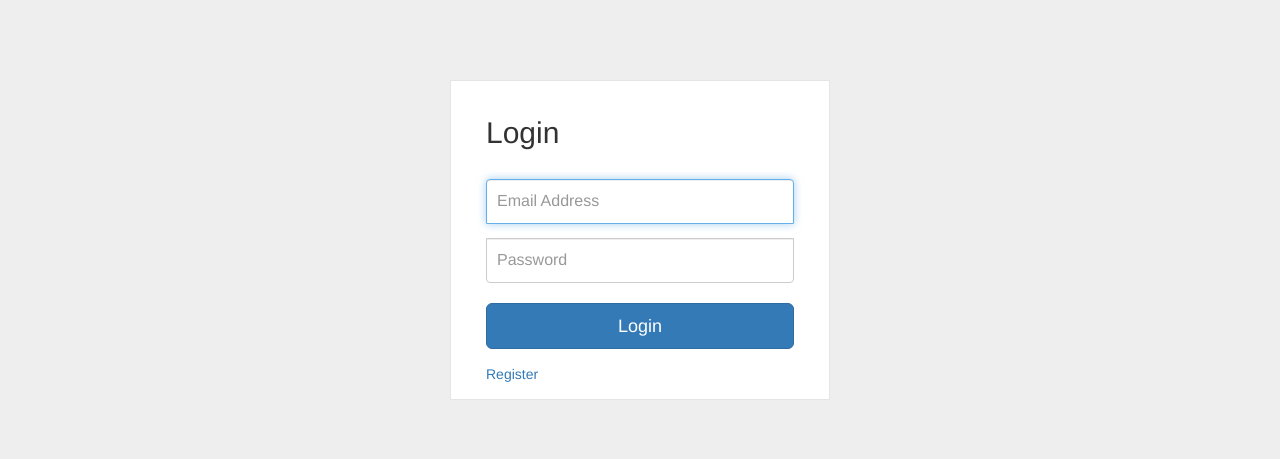
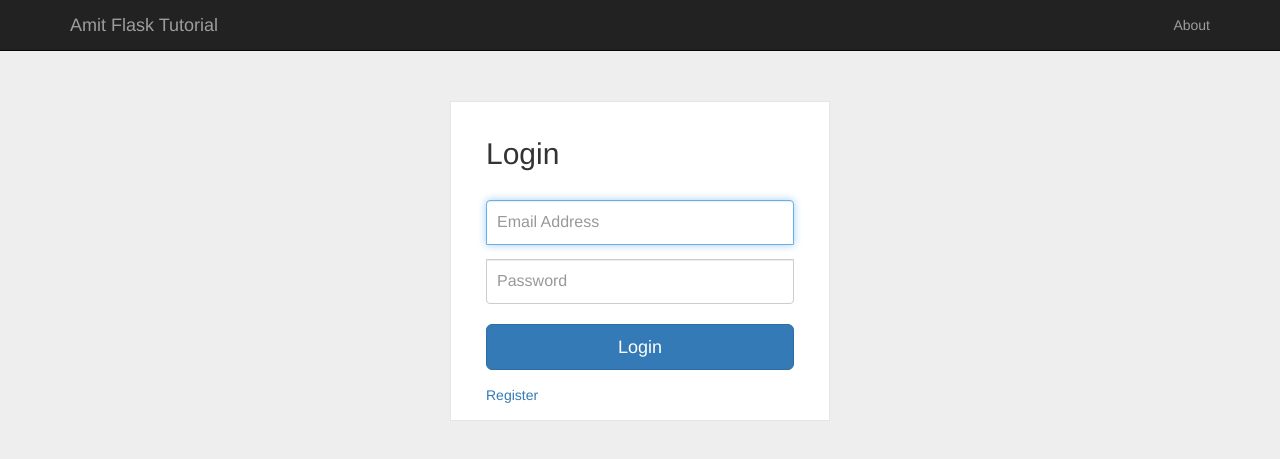
Before and after one commit to ahdeshmukh/udemy-flask, a Flask app: page / in a window 1280 px wide. Shown: the top 459 px of the page. Run offline with Flask 2, Linux system fonts and the light colour scheme; some libraries are stand-ins or nearby versions.

Commit message:
updates adding header to login and register page, few changes to style

```diff
--- a/static/css/styles.css
+++ b/static/css/styles.css
@@ -8,7 +8,7 @@ body {
 }
 
 .wrapper {
-    margin-top: 80px;
+    margin-top: 30px;
     margin-bottom: 80px;
 }
 
--- a/templates/header.html
+++ b/templates/header.html
@@ -8,15 +8,26 @@
         <span class="icon-bar"></span>
         <span class="icon-bar"></span>
       </button>
-      <a class="navbar-brand" href="#">Amit Flask Tutorial</a>
-      <p class="hidden-xs navbar-text">Hello, {{user.first_name}}</p>
+      {% if(user) %}
+        <a class="navbar-brand" href="{{url_for('.get_user', user_id=user.id)}}">Amit Flask Tutorial</a>
+      {% else %}
+        <a class="navbar-brand" href="{{url_for('.index')}}">Amit Flask Tutorial</a>
+      {% endif %}
+      {% if(user) %}
+        <p class="hidden-xs navbar-text">Hello, {{user.first_name}}</p>
+      {% endif %}
     </div>
 
     <!-- Collect the nav links, forms, and other content for toggling -->
     <div class="collapse navbar-collapse" id="bs-example-navbar-collapse-1">
-      <p class="visible-xs navbar-text navbar-right">Hello, {{user.first_name}}</p>
+      {% if(user) %}
+        <p class="visible-xs navbar-text navbar-right">Hello, {{user.first_name}}</p>
+      {% endif %}
+
       <ul class="nav navbar-nav navbar-right">
-        <li><a href="{{url_for('.get_user', user_id=user.id)}}">Profile</a></li>
+        {% if(user) %}
+          <li><a href="{{url_for('.get_user', user_id=user.id)}}">Profile</a></li>
+        {% endif %}
         <li><a href="{{url_for('.about')}}">About</a></li>
       </ul>
     </div><!-- /.navbar-collapse -->
--- a/templates/login.html
+++ b/templates/login.html
@@ -1,5 +1,6 @@
 {% extends "index.html" %}
 {% block body %}
+{% include "header.html" %}
 <div class="container">
     <div class="wrapper">
         <form action="{{url_for('login_success')}}" method="POST" class="form-signin">
--- a/templates/profile.html
+++ b/templates/profile.html
@@ -1,7 +1,6 @@
 {% extends "index.html" %}
 {% block body %}
 {% include "header.html" %}
-
 <div class="container">
     {% if not user %}
     <div class="row">
--- a/templates/register.html
+++ b/templates/register.html
@@ -1,5 +1,6 @@
 {% extends "index.html" %}
 {% block body %}
+{% include "header.html" %}
 <div class="container">
     <div class="wrapper">
         <form action="{{url_for('register')}}" method="POST" class="form-register" name="register-form">
```
